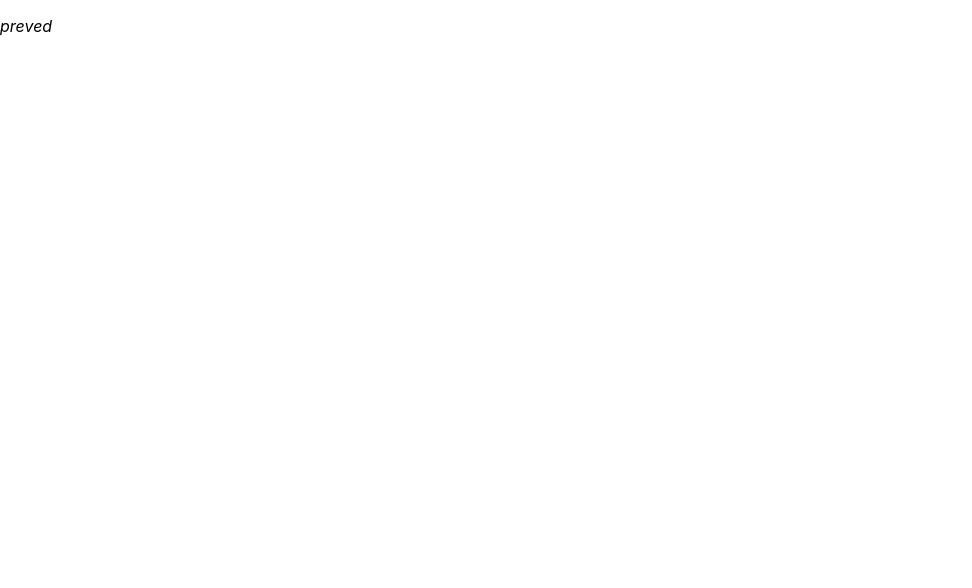
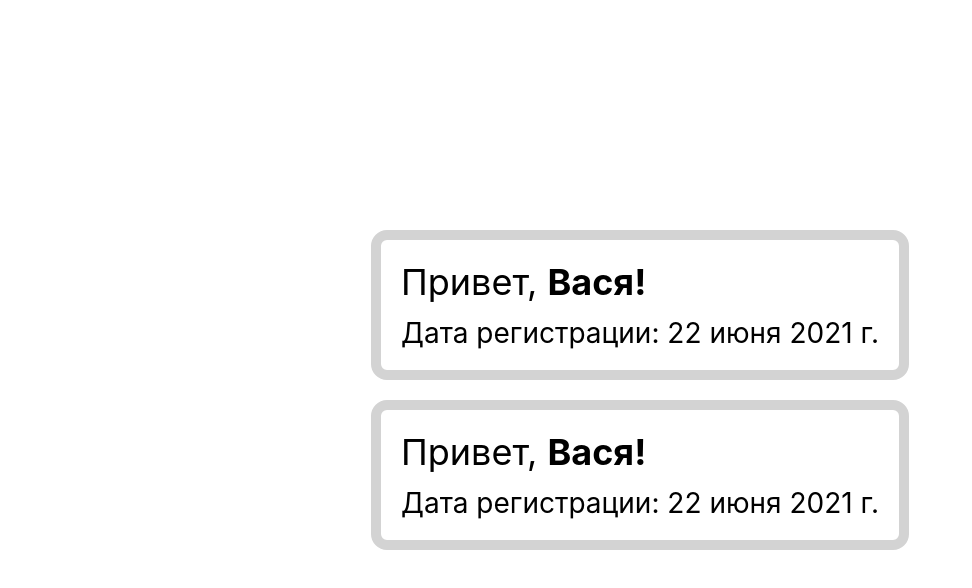
Before and after one commit to prekater/archakov-tutorials, a React (Create React App) app: page / in a window 1280 px wide. Shown: the top 588 px of the page, without its empty margins (0-972 px from the left). Built offline with nearby package versions, Linux system fonts and the light colour scheme.

Commit message:
ДЗ к уроку 1.9 готово

```diff
--- a/src/index.css
+++ b/src/index.css
@@ -5,9 +5,34 @@ body {
     sans-serif;
   -webkit-font-smoothing: antialiased;
   -moz-osx-font-smoothing: grayscale;
+  display: flex;
+  flex-direction: column;
+  justify-content: center;
+  align-items: center;
+  height: 100vh;
+  width: 100vw;
 }
 
 code {
   font-family: source-code-pro, Menlo, Monaco, Consolas, 'Courier New',
     monospace;
 }
+ * {
+   box-sizing: border-box;
+ }
+
+.wrapper {
+  border: 10px solid lightgray;
+  border-radius: 16px;
+  padding: 20px;
+  margin-bottom: 20px;
+}
+
+.first-line {
+  font-size: 36px;
+  padding-bottom: 12px;
+}
+
+.second-line {
+  font-size: 28px;
+}
--- a/src/tutorial-1.9/App.js
+++ b/src/tutorial-1.9/App.js
@@ -1,8 +1,15 @@
+import Profile from './Profile';
+import ProfileClassComponent from './ProfileClassComponent';
+
 function App() {
   return (
-    <p>
-      <i>preved</i>
-    </p>
+    <>
+      <Profile name="Вася Пупкин" registredAt={new Date(2021, 5, 22)} />
+      <ProfileClassComponent
+        name="Вася Пупкин"
+        registredAt={new Date(2021, 5, 22)}
+      />
+    </>
   );
 }
 
--- /dev/null
+++ b/src/tutorial-1.9/Profile.jsx
@@ -0,0 +1,24 @@
+import React from 'react';
+
+const Profile = (props) => {
+  let fullName = props.name;
+  let fullNameArr = fullName.split(' ');
+
+  let options = {
+    year: 'numeric',
+    month: 'long',
+    day: 'numeric',
+  };
+  let date = new Intl.DateTimeFormat('ru', options).format(props.registredAt);
+
+  return (
+    <div className="wrapper">
+      <div className="first-line">
+        Привет, <strong>{fullNameArr[0]}!</strong>
+      </div>
+      <div className="second-line">Дата регистрации: {date}</div>
+    </div>
+  );
+};
+
+export default Profile;
--- /dev/null
+++ b/src/tutorial-1.9/ProfileClassComponent.jsx
@@ -0,0 +1,34 @@
+import React from 'react';
+
+class ProfileClassComponent extends React.Component {
+  getFirstName = () => {
+    const fullName = this.props.name;
+    let fullNameArr = fullName.split(' ');
+    return fullNameArr[0];
+  };
+  getRegistrationDate = () => {
+    let options = {
+      year: 'numeric',
+      month: 'long',
+      day: 'numeric',
+    };
+    return new Intl.DateTimeFormat('ru', options).format(
+      this.props.registredAt
+    );
+  };
+
+  render() {
+    return (
+      <div className="wrapper">
+        <div className="first-line">
+          Привет, <strong>{this.getFirstName()}!</strong>
+        </div>
+        <div className="second-line">
+          Дата регистрации: {this.getRegistrationDate()}
+        </div>
+      </div>
+    );
+  }
+}
+
+export default ProfileClassComponent;
```
